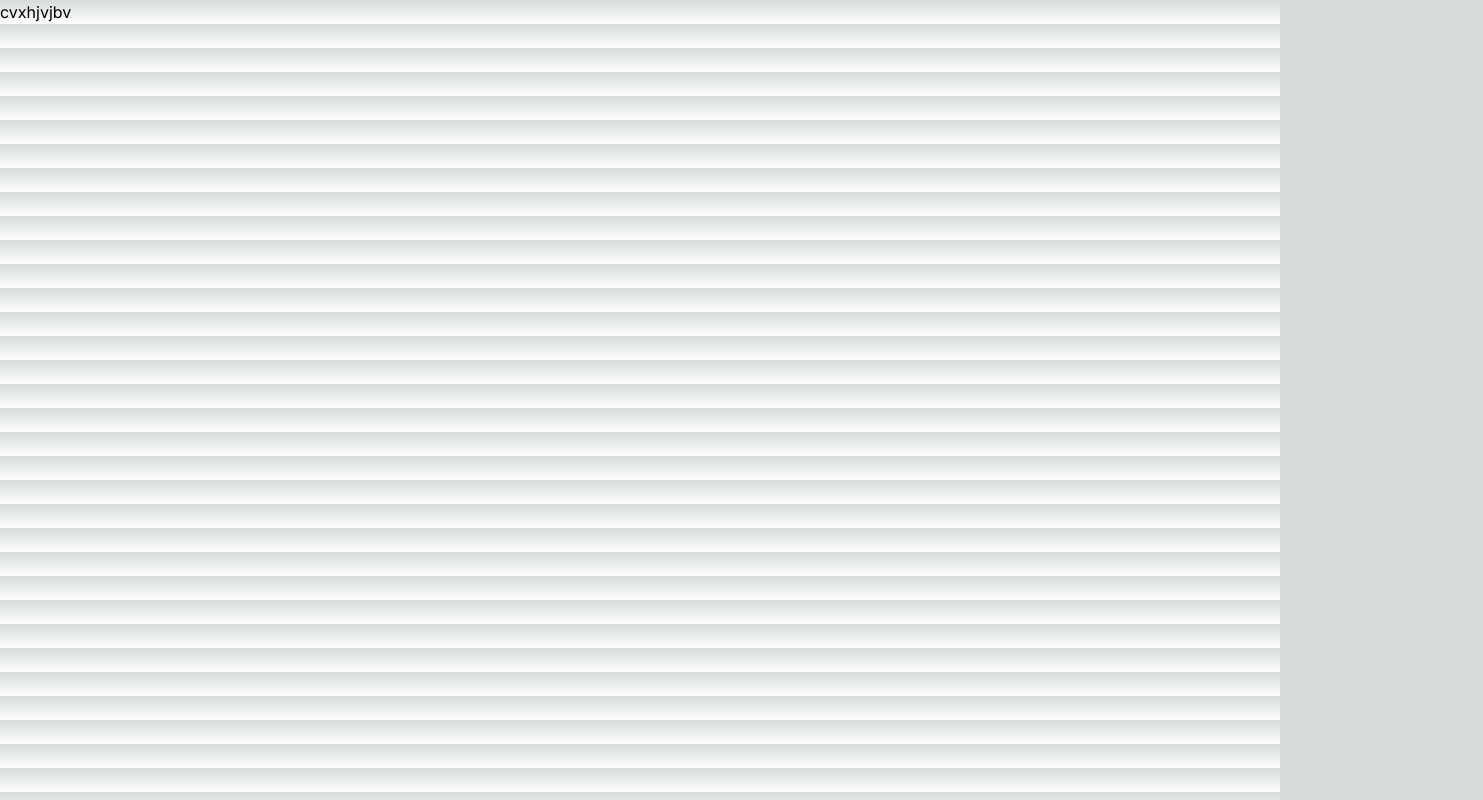
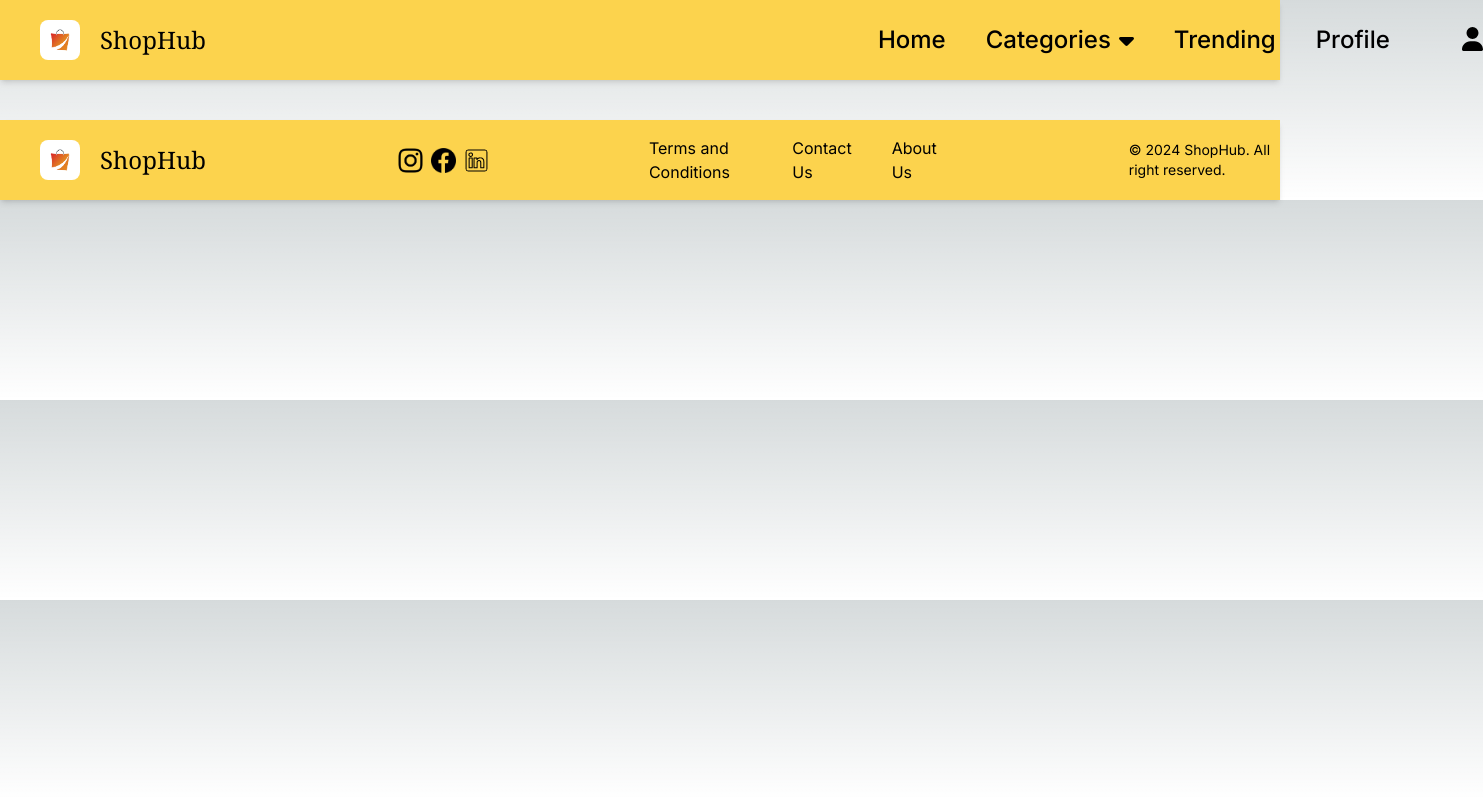
Before and after one commit to aryan-finix-amin/ShopHub, a Next.js app: page /mens in a window 1280 px wide. Shown: the whole page, 1483 px wide, since content can reach past the window. Built offline with nearby package versions, Linux system fonts and the light colour scheme.

Commit message:
men commit

```diff
--- a/app/mens/page.js
+++ b/app/mens/page.js
@@ -1,5 +1,13 @@
 import React from "react";
+import Header from "../components/header";
+import Footer from "../components/footer";
 
-export default function page() {
-  return <>cvxhjvjbv</>;
+export default function Men() {
+  return (
+    <>
+    <Header/>
+    <Footer/>
+    </>
+  )
+
 }
```
